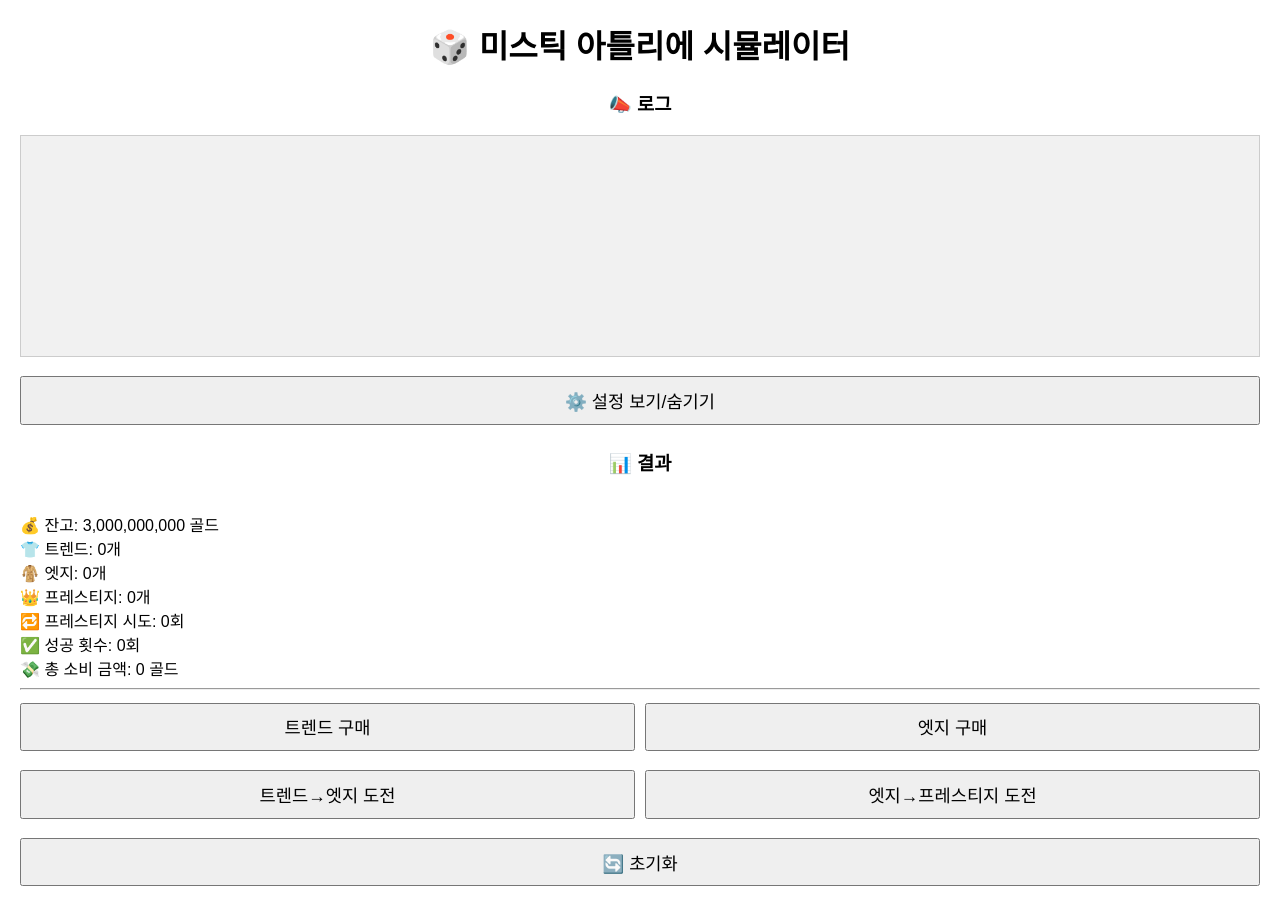
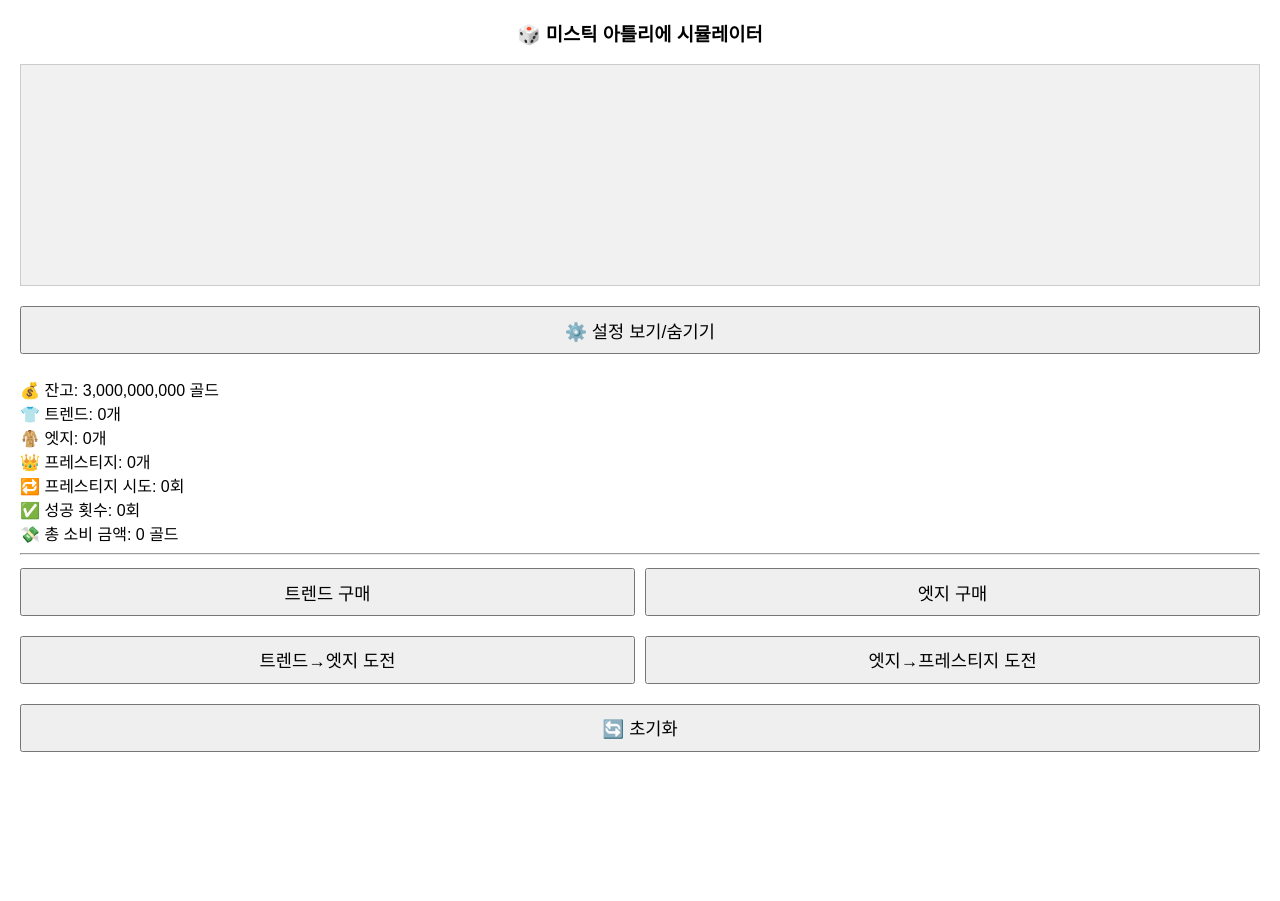
Before and after one commit to HBSPL/mabinogi-prestige-simulator, a plain HTML site: page index.html in a window 1280 px wide. After the commit the page ends 800 px from the top, so only its background shows below. Drawn offline with Linux system fonts and the light colour scheme.

Commit message:
Update index.html

```diff
--- a/index.html
+++ b/index.html
@@ -52,9 +52,8 @@
 </head>
 <body>
 
-<h1>🎲 미스틱 아틀리에 시뮬레이터</h1>
+<h3>🎲 미스틱 아틀리에 시뮬레이터</h3>
 
-<h3>📣 로그</h3>
 <div class="log" id="log"></div>
 
 <button onclick="toggleConfig()">⚙️ 설정 보기/숨기기</button>
@@ -79,7 +78,6 @@
   <input id="cost_edge2prest" type="text" value="4,200,000">
 </div>
 
-<h3>📊 결과</h3>
 <div id="status"></div>
 
 <hr>
```
